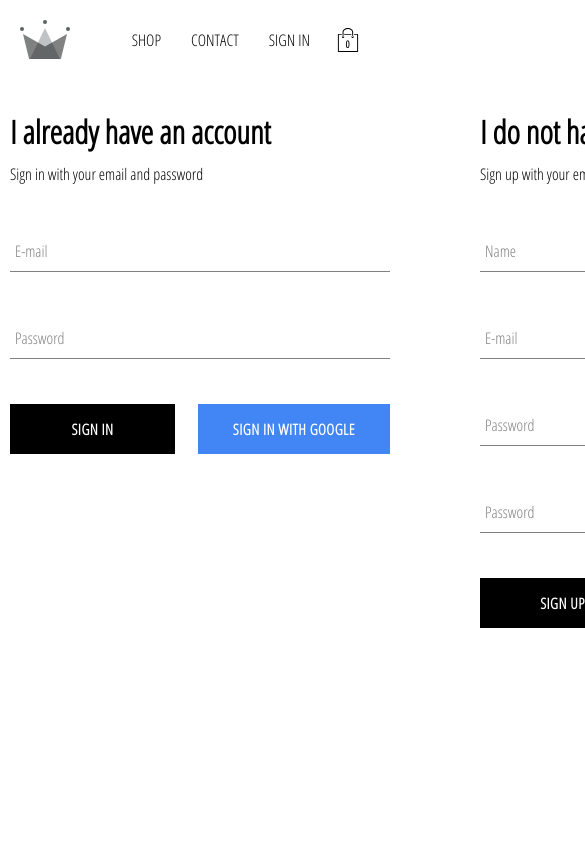
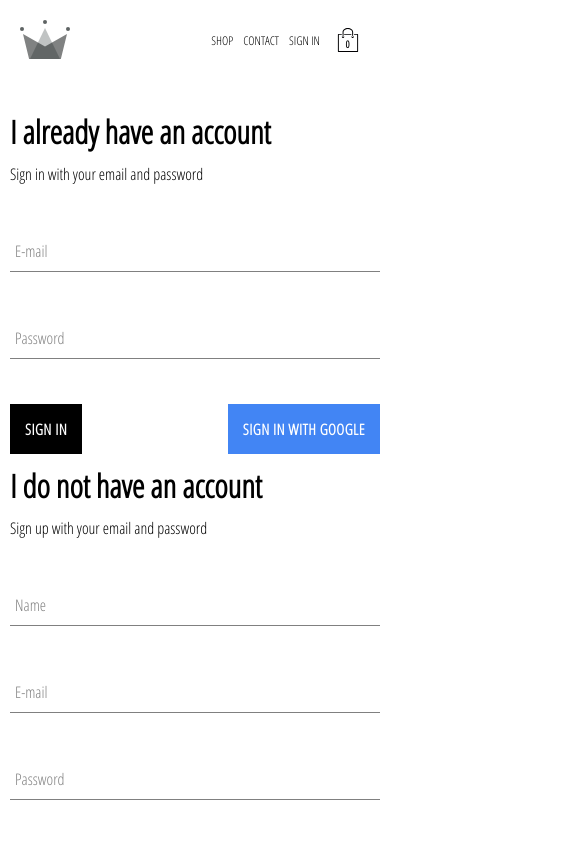
Before and after one commit to AntonOmelchuk/clothes_shop, a React (Create React App) app in the folder client/: page /signin in a window 390 px wide. Shown: the top 844 px of the page, 585 px wide, since content can reach past the window. Built offline with nearby package versions, Linux system fonts and the light colour scheme; no server answers.

Commit message:
add responsive styles

```diff
--- a/client/src/components/checkout-item/checkout-item.style.js
+++ b/client/src/components/checkout-item/checkout-item.style.js
@@ -22,6 +22,10 @@ export const Image = styled.img`
 
 export const TextInfo = styled.span`
   width: 23%;
+
+  @media screen and (max-width: 800px) {
+    font-size: 14px;
+  }
 `;
 
 export const QuantityContainer = styled(TextInfo)`
--- a/client/src/components/collection-item/collection-item.style.js
+++ b/client/src/components/collection-item/collection-item.style.js
@@ -49,6 +49,10 @@ export const CollectionFooter = styled.div`
   display: flex;
   justify-content: space-between;
   font-size: 18px;
+
+  @media screen and (max-width: 800px) {
+    font-size: 14px;
+  }
 `;
 
 export const ItemName = styled.span`
--- a/client/src/components/custom-button/custom-button.style.js
+++ b/client/src/components/custom-button/custom-button.style.js
@@ -57,5 +57,10 @@ export const CustomButtonContainer = styled.button`
   border: none;
   cursor: pointer;
 
-  ${getButtonStyles}
+  ${getButtonStyles};
+
+  @media screen and (max-width: 800px) {
+    min-width: unset;
+    padding: 0 15px 0 15px;
+  }
 `;
--- a/client/src/components/header/header.style.js
+++ b/client/src/components/header/header.style.js
@@ -43,4 +43,9 @@ export const OptionLink = styled(Link)`
   padding: 10px 15px;
   text-transform: uppercase;
   cursor: pointer;
+
+  @media screen and (max-width: 800px) {
+    font-size: 12px;
+    padding: 8px 5px;
+  }
 `;
--- a/client/src/components/menu-item/menu-item.component.jsx
+++ b/client/src/components/menu-item/menu-item.component.jsx
@@ -14,8 +14,11 @@ const MenuItem = ({title, imageUrl, size, linkUrl, history, match}) => (
     size={size}
     onClick={() => history.push(`${match.url}${linkUrl}`)}
   >
-    <BackgroundImageContainer imageUrl={imageUrl} />
-    <ContentContainer>
+    <BackgroundImageContainer
+      className='background-image'
+      imageUrl={imageUrl}
+    />
+    <ContentContainer className='content'>
       <ContentTitle>{title}</ContentTitle>
       <ContentSubtitle>SHOP NOW</ContentSubtitle>
     </ContentContainer>
--- a/client/src/components/menu-item/menu-item.style.js
+++ b/client/src/components/menu-item/menu-item.style.js
@@ -14,12 +14,12 @@ export const MenuItemContainer = styled.div`
   &:hover {
     cursor: pointer;
 
-    & .background-image {
+     & .background-image {
       transform: scale(1.1);
       transition: transform 6s cubic-bezier(0.25, 0.45, 0.45, 1);
     }
 
-    & .content {
+     & .content {
       opacity: 0.9;
     }
   }
@@ -66,10 +66,12 @@ export const ContentTitle = styled.span`
   font-weight: bold;
   margin-bottom: 6px;
   font-size: 22px;
+  text-transform: uppercase;
   color: #4a4a4a;
 `;
 
 export const ContentSubtitle = styled.span`
   font-weight: lighter;
   font-size: 16px;
+  text-transform: uppercase;
 `;
--- a/client/src/components/sign-up/sign-up.component.jsx
+++ b/client/src/components/sign-up/sign-up.component.jsx
@@ -67,7 +67,7 @@ const SignUp = ({signUpStart}) => {
           name='confirmPassword'
           type='password'
           value={confirmPassword}
-          label='Password'
+          label='Confirm password'
           required
           minLength='6'
         />
--- a/client/src/components/sign-up/sign-up.style.js
+++ b/client/src/components/sign-up/sign-up.style.js
@@ -4,6 +4,10 @@ export const SignUpContainer = styled.div`
   width: 380px;
   display: flex;
   flex-direction: column;
+
+  @media screen and (max-width: 800px) {
+    width: 100%;
+  }
 `;
 
 export const Title = styled.h1`
--- a/client/src/components/sing-in/sign-in.style.js
+++ b/client/src/components/sing-in/sign-in.style.js
@@ -4,6 +4,10 @@ export const SignInContainer = styled.div`
   width: 380px;
   display: flex;
   flex-direction: column;
+
+  @media screen and (max-width: 800px) {
+    width: 100%;
+  }
 `;
 
 export const Title = styled.h1`
--- a/client/src/pages/checkout/checkout.style.js
+++ b/client/src/pages/checkout/checkout.style.js
@@ -11,6 +11,10 @@ export const CheckoutPageContainer = styled.div`
   button {
     margin-left: auto;
     margin-top: 40px;
+  }
+
+  @media screen and (max-width: 800px) {
+    width: 100%;
   }
 `;
 
@@ -29,6 +33,14 @@ export const HeaderBlock = styled.div`
   &:last-child {
     width: 8%;
   }
+
+  @media screen and (max-width: 800px) {
+    width: 20%;
+
+    &:last-child {
+      width: 12%;
+    }
+  }
 `;
 
 export const Total = styled.div`
--- a/client/src/pages/sign-in-and-sign-up/sign-in-and-sign-up.style.js
+++ b/client/src/pages/sign-in-and-sign-up/sign-in-and-sign-up.style.js
@@ -5,4 +5,9 @@ export const SignInAndSignUpContainer = styled.div`
   margin: 30px auto;
   display: flex;
   justify-content: space-between;
+
+  @media screen and (max-width: 800px) {
+    width: 100%;
+    flex-wrap: wrap;
+  }
 `;
--- a/package.json
+++ b/package.json
@@ -15,7 +15,7 @@
   },
   "dependencies": {
     "body-parser": "^1.18.3",
-    "compression": "1.7.4",
+    "compression": "^1.7.4",
     "cors": "2.8.5",
     "dotenv": "7.0.0",
     "express": "^4.16.4",
```
Also changed, not shown: 2 other files (tests, documents, lock files or other folders).
